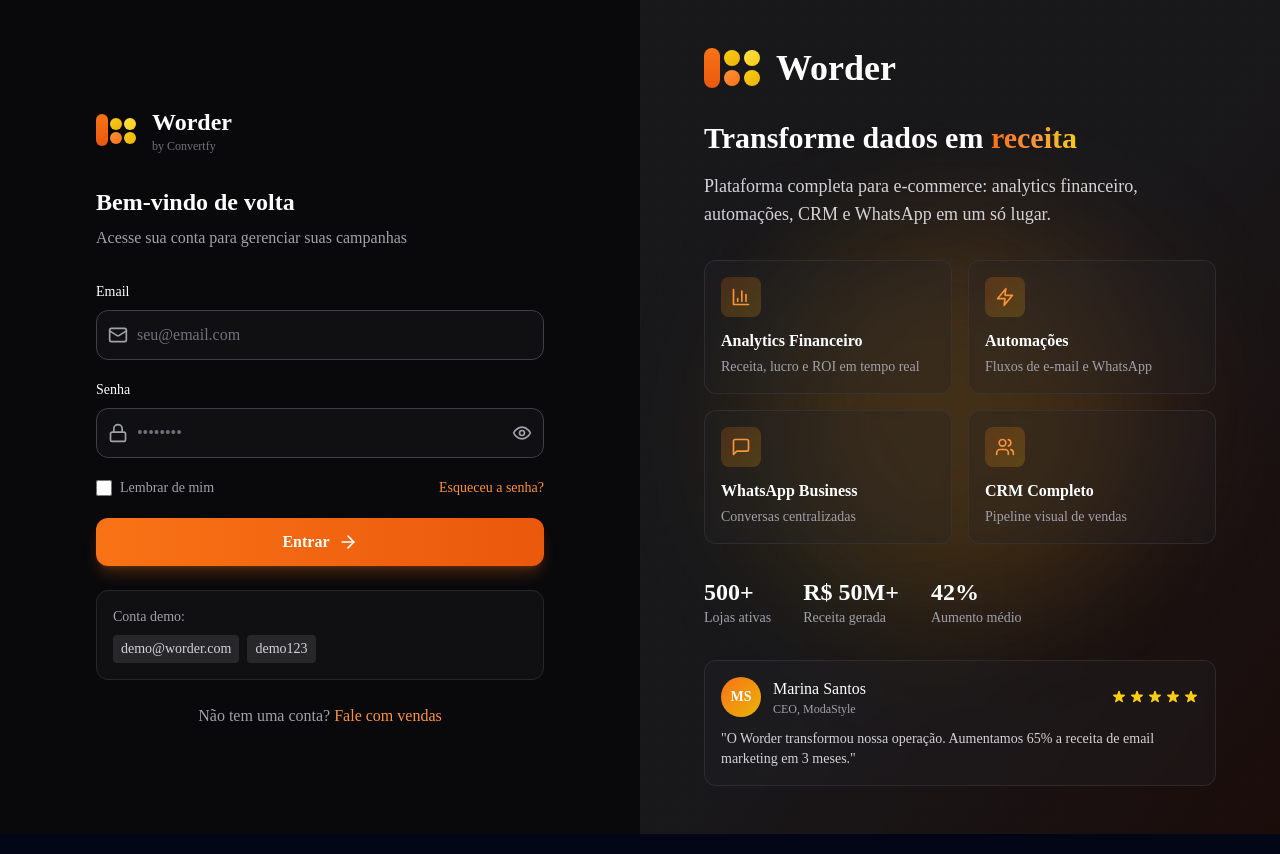
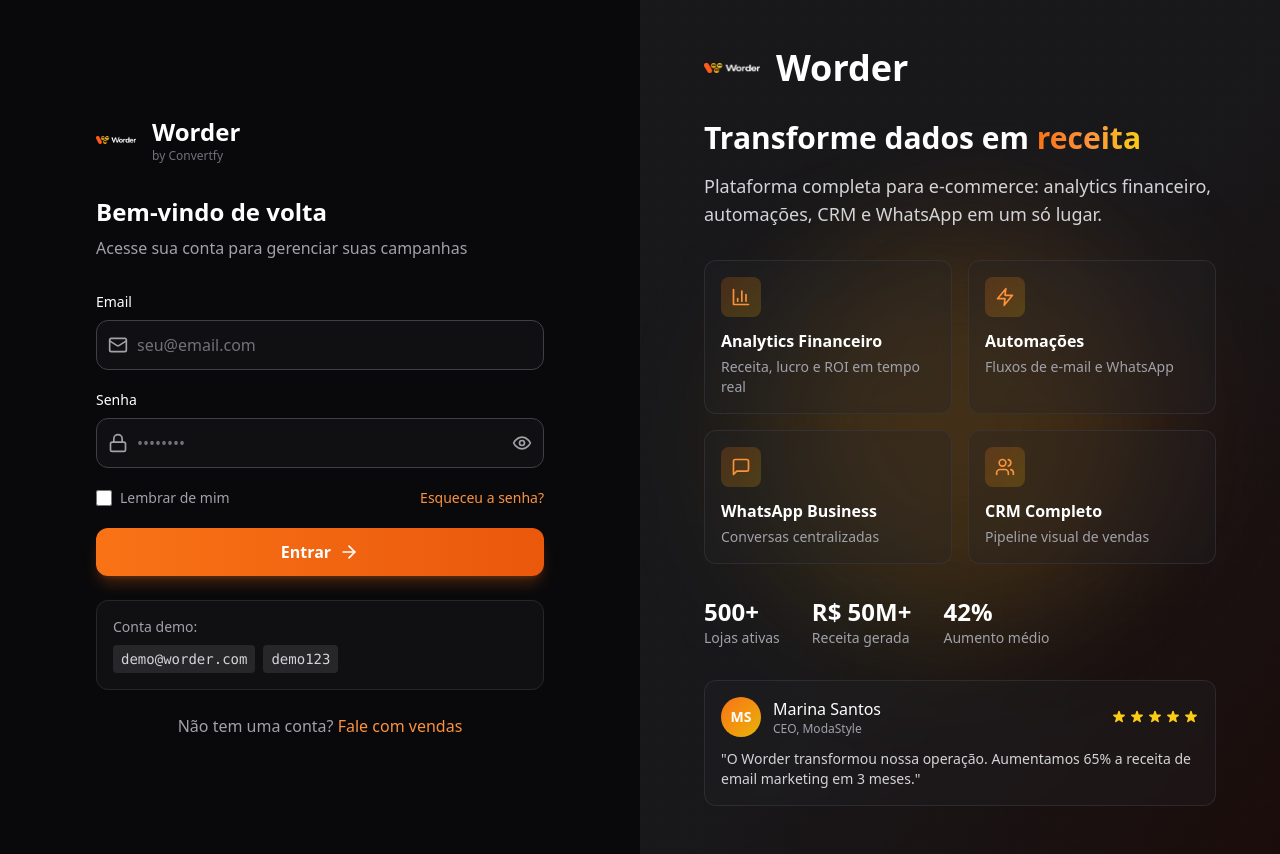
Before and after one commit to matheusmarques6/worder, a Next.js app: page / in a window 1280 px wide. Built offline with nearby package versions, Linux system fonts and the light colour scheme.

Commit message:
Add files via upload

```diff
--- a/src/app/(dashboard)/layout.tsx
+++ b/src/app/(dashboard)/layout.tsx
@@ -3,6 +3,7 @@
 import { useState, useEffect } from 'react'
 import { usePathname } from 'next/navigation'
 import Link from 'next/link'
+import Image from 'next/image'
 import { motion, AnimatePresence } from 'framer-motion'
 import {
   LayoutDashboard,
@@ -31,26 +32,19 @@
 // Worder Logo Component
 const WorderLogo = ({ size = 'md' }: { size?: 'sm' | 'md' | 'lg' }) => {
   const sizes = {
-    sm: { pill: 'w-2 h-5', circle: 'w-2 h-2', gap: 'gap-0.5' },
-    md: { pill: 'w-2.5 h-7', circle: 'w-2.5 h-2.5', gap: 'gap-0.5' },
-    lg: { pill: 'w-3 h-8', circle: 'w-3 h-3', gap: 'gap-0.5' },
+    sm: 24,
+    md: 32,
+    lg: 48,
   };
-  const s = sizes[size];
 
   return (
-    <div className={`flex items-end ${s.gap}`}>
-      <div className={`${s.pill} rounded-full bg-gradient-to-b from-primary-500 to-primary-600`} />
-      <div className={`flex flex-col ${s.gap} mb-0.5`}>
-        <div className={`flex ${s.gap}`}>
-          <div className={`${s.circle} rounded-full bg-gradient-to-br from-accent-400 to-accent-500`} />
-          <div className={`${s.circle} rounded-full bg-gradient-to-br from-accent-300 to-accent-400`} />
-        </div>
-        <div className={`flex ${s.gap}`}>
-          <div className={`${s.circle} rounded-full bg-gradient-to-br from-primary-400 to-primary-500`} />
-          <div className={`${s.circle} rounded-full bg-gradient-to-br from-accent-400 to-accent-500`} />
-        </div>
-      </div>
-    </div>
+    <Image
+      src="/logo.png"
+      alt="Worder"
+      width={sizes[size]}
+      height={sizes[size]}
+      className="object-contain"
+    />
   );
 };
 
--- a/src/app/page.tsx
+++ b/src/app/page.tsx
@@ -3,6 +3,7 @@
 import { useState } from 'react';
 import { motion } from 'framer-motion';
 import { useRouter } from 'next/navigation';
+import Image from 'next/image';
 import {
   Mail,
   Lock,
@@ -21,28 +22,19 @@
 // Worder Logo Component
 const WorderLogo = ({ size = 'md' }: { size?: 'sm' | 'md' | 'lg' }) => {
   const sizes = {
-    sm: { pill: 'w-2 h-5', circle: 'w-2 h-2', gap: 'gap-0.5' },
-    md: { pill: 'w-3 h-8', circle: 'w-3 h-3', gap: 'gap-0.5' },
-    lg: { pill: 'w-4 h-10', circle: 'w-4 h-4', gap: 'gap-1' },
+    sm: 28,
+    md: 40,
+    lg: 56,
   };
-  const s = sizes[size];
 
   return (
-    <div className={`flex items-end ${s.gap}`}>
-      {/* Orange pill (vertical) */}
-      <div className={`${s.pill} rounded-full bg-gradient-to-b from-primary-500 to-primary-600`} />
-      {/* Yellow circles */}
-      <div className={`flex flex-col ${s.gap} mb-0.5`}>
-        <div className={`flex ${s.gap}`}>
-          <div className={`${s.circle} rounded-full bg-gradient-to-br from-accent-400 to-accent-500`} />
-          <div className={`${s.circle} rounded-full bg-gradient-to-br from-accent-300 to-accent-400`} />
-        </div>
-        <div className={`flex ${s.gap}`}>
-          <div className={`${s.circle} rounded-full bg-gradient-to-br from-primary-400 to-primary-500`} />
-          <div className={`${s.circle} rounded-full bg-gradient-to-br from-accent-400 to-accent-500`} />
-        </div>
-      </div>
-    </div>
+    <Image
+      src="/logo.png"
+      alt="Worder"
+      width={sizes[size]}
+      height={sizes[size]}
+      className="object-contain"
+    />
   );
 };
 
--- a/src/components/layout/Sidebar.tsx
+++ b/src/components/layout/Sidebar.tsx
@@ -2,6 +2,7 @@
 
 import * as React from 'react'
 import Link from 'next/link'
+import Image from 'next/image'
 import { usePathname } from 'next/navigation'
 import { motion, AnimatePresence } from 'framer-motion'
 import { cn } from '@/lib/utils'
@@ -113,22 +114,13 @@
       {/* Logo */}
       <div className="h-16 flex items-center justify-between px-4 border-b border-dark-700/50">
         <Link href="/dashboard" className="flex items-center gap-2">
-          {/* Worder Logo - Stylized W with pills and circles */}
-          <div className="flex items-end gap-0.5">
-            {/* Orange pill (vertical) */}
-            <div className="w-2.5 h-7 rounded-full bg-gradient-to-b from-primary-500 to-primary-600" />
-            {/* Yellow circles */}
-            <div className="flex flex-col gap-0.5 mb-0.5">
-              <div className="flex gap-0.5">
-                <div className="w-2.5 h-2.5 rounded-full bg-gradient-to-br from-accent-400 to-accent-500" />
-                <div className="w-2.5 h-2.5 rounded-full bg-gradient-to-br from-accent-300 to-accent-400" />
-              </div>
-              <div className="flex gap-0.5">
-                <div className="w-2.5 h-2.5 rounded-full bg-gradient-to-br from-primary-400 to-primary-500" />
-                <div className="w-2.5 h-2.5 rounded-full bg-gradient-to-br from-accent-400 to-accent-500" />
-              </div>
-            </div>
-          </div>
+          <Image
+            src="/logo.png"
+            alt="Worder"
+            width={32}
+            height={32}
+            className="object-contain"
+          />
           <AnimatePresence>
             {!sidebarCollapsed && (
               <motion.span
--- a/tailwind.config.ts
+++ b/tailwind.config.ts
@@ -81,9 +81,30 @@
         },
       },
       fontFamily: {
-        sans: ['var(--font-inter)', 'system-ui', 'sans-serif'],
-        mono: ['var(--font-geist-mono)', 'JetBrains Mono', 'monospace'],
-        display: ['var(--font-inter)', 'system-ui', 'sans-serif'],
+        sans: [
+          'system-ui',
+          '-apple-system',
+          'BlinkMacSystemFont',
+          '"Segoe UI"',
+          'Roboto',
+          'Oxygen',
+          'Ubuntu',
+          'Cantarell',
+          '"Fira Sans"',
+          '"Droid Sans"',
+          '"Helvetica Neue"',
+          'Arial',
+          'sans-serif',
+        ],
+        mono: ['JetBrains Mono', 'Consolas', 'monospace'],
+        display: [
+          'system-ui',
+          '-apple-system',
+          'BlinkMacSystemFont',
+          '"Segoe UI"',
+          'Roboto',
+          'sans-serif',
+        ],
       },
       backgroundImage: {
         'gradient-radial': 'radial-gradient(var(--tw-gradient-stops))',
```
Also changed, not shown: public/logo.png (added).
